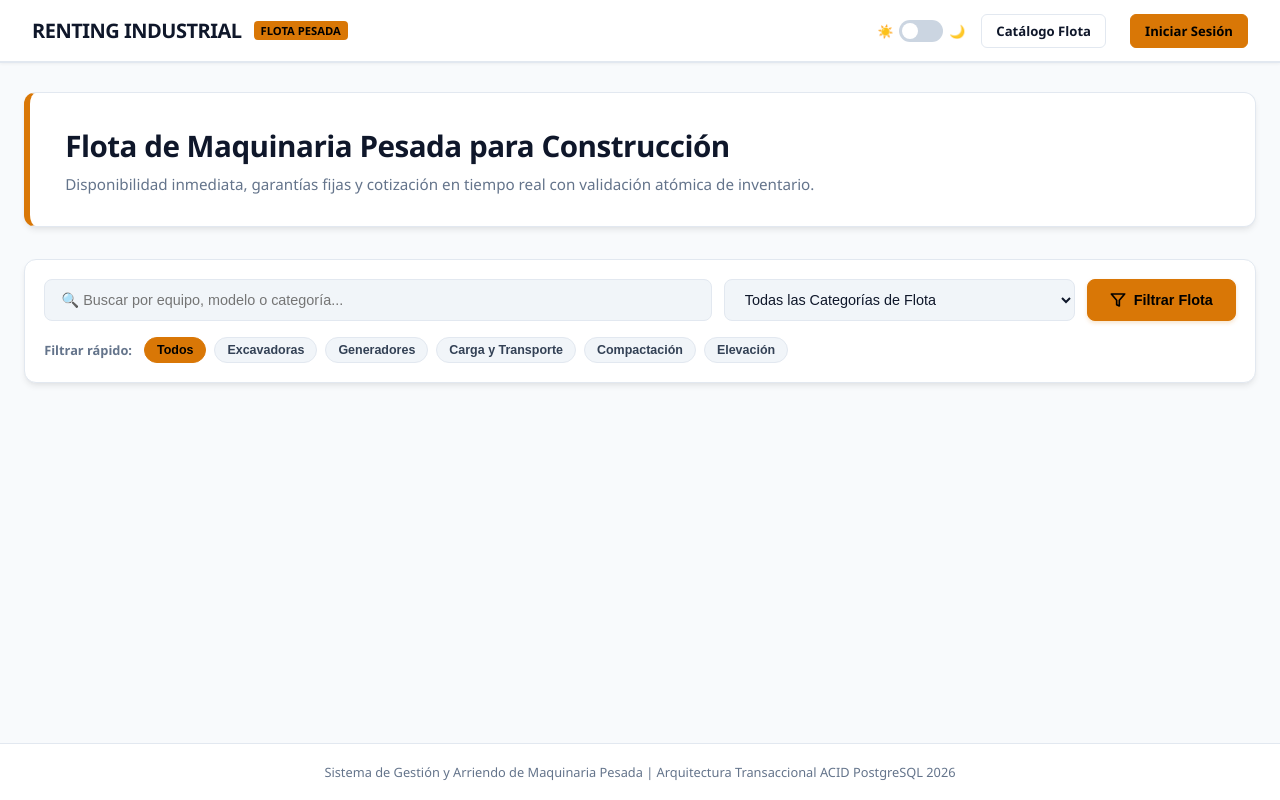
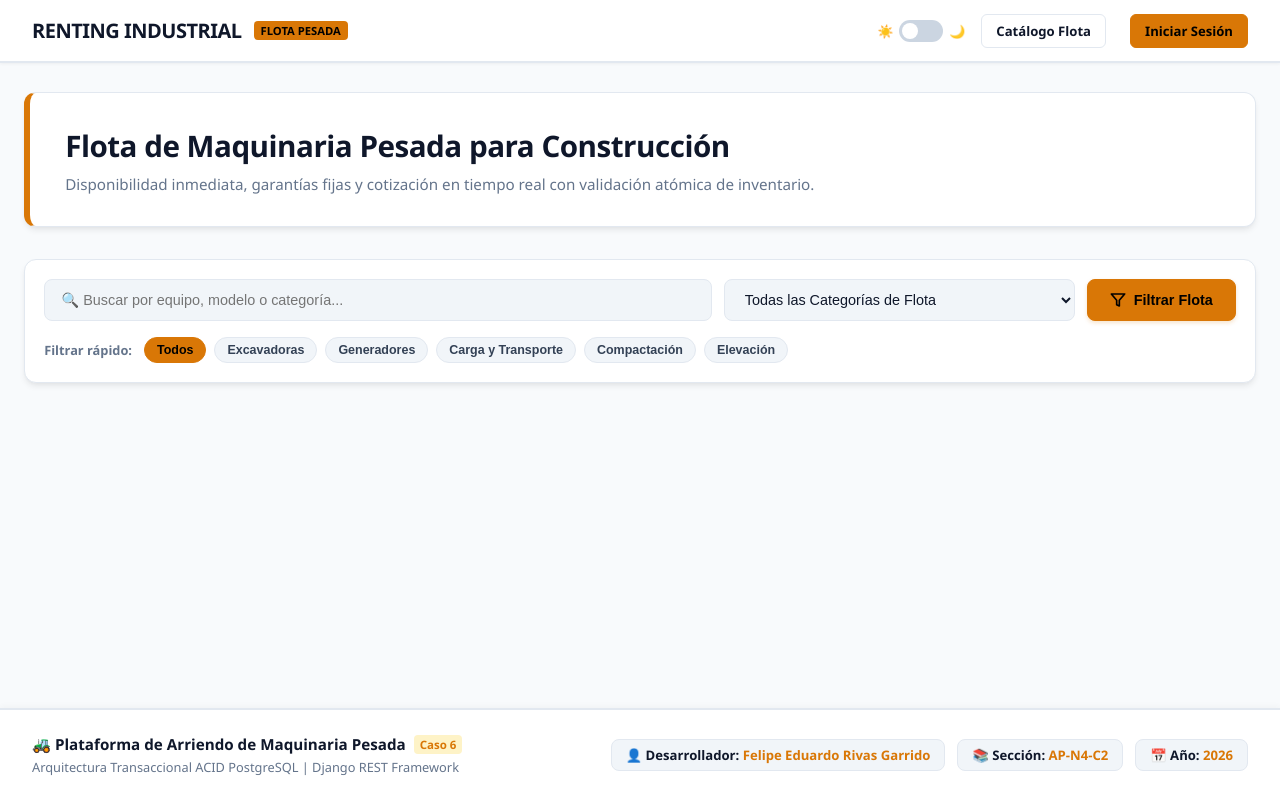
Before and after one commit to Pipegamer/EVA_2_BACKEND, a Django app: page / in a window 1280 px wide. Run offline with Django 5.2, Linux system fonts and the light colour scheme; parts of the project's set-up code (start-up, migrations or seed data) failed here and were passed over.

Commit message:
Actualizar footer con datos del estudiante y limpieza final

```diff
--- a/templates/base.html
+++ b/templates/base.html
@@ -23,6 +23,7 @@
             --hazard-red: #dc2626;
             --shadow-card: 0 4px 6px -1px rgba(0, 0, 0, 0.08), 0 2px 4px -2px rgba(0, 0, 0, 0.04);
             --header-bg: #ffffff;
+            --footer-bg: #ffffff;
         }
 
         /* ================= TEMA SECUNDARIO: MODO OSCURO ================= */
@@ -41,6 +42,7 @@
             --hazard-red: #ef4444;
             --shadow-card: 0 10px 15px -3px rgba(0, 0, 0, 0.5);
             --header-bg: #111827;
+            --footer-bg: #111827;
         }
 
         * {
@@ -204,16 +206,84 @@
             width: 100%;
         }
 
+        /* ================= FOOTER EXIGIDO POR LA PAUTA EVA-2 ================= */
         footer {
-            background-color: var(--bg-card);
-            border-top: 1px solid var(--border-ui);
-            padding: 1.2rem;
-            text-align: center;
-            font-size: 0.8rem;
-            color: var(--steel-gray);
+            background-color: var(--footer-bg);
+            border-top: 2px solid var(--border-ui);
+            padding: 1.5rem 2rem;
             margin-top: auto;
+            box-shadow: 0 -2px 6px rgba(0, 0, 0, 0.03);
         }
 
+        .footer-content {
+            max-width: 1300px;
+            margin: 0 auto;
+            display: flex;
+            justify-content: space-between;
+            align-items: center;
+            flex-wrap: wrap;
+            gap: 1rem;
+            font-size: 0.85rem;
+        }
+
+        .footer-left {
+            display: flex;
+            flex-direction: column;
+            gap: 4px;
+        }
+
+        .footer-title {
+            font-weight: 800;
+            color: var(--text-heading);
+            font-size: 0.95rem;
+            display: flex;
+            align-items: center;
+            gap: 8px;
+        }
+
+        .footer-subtitle {
+            color: var(--steel-gray);
+            font-size: 0.8rem;
+        }
+
+        .footer-right {
+            display: flex;
+            align-items: center;
+            gap: 12px;
+            flex-wrap: wrap;
+        }
+
+        .student-pill {
+            background-color: var(--input-bg);
+            border: 1px solid var(--border-ui);
+            padding: 6px 14px;
+            border-radius: 8px;
+            color: var(--text-heading);
+            font-weight: 700;
+            font-size: 0.82rem;
+            display: flex;
+            align-items: center;
+            gap: 8px;
+        }
+
+        .student-pill b {
+            color: var(--cat-yellow);
+        }
+
+        @media (max-width: 768px) {
+            .footer-content {
+                flex-direction: column;
+                align-items: flex-start;
+            }
+            .footer-right {
+                width: 100%;
+            }
+            .student-pill {
+                width: 100%;
+            }
+        }
+
+        /* Notificación flotante */
         #system-notification {
             position: fixed;
             bottom: 24px;
@@ -241,7 +311,7 @@
 
         <div class="nav-actions">
             <!-- Palanca Tema -->
-            <div class="theme-switch-wrap" title="Cambiar a Modo Oscuro">
+            <div class="theme-switch-wrap" title="Cambiar Tema">
                 <span style="font-size: 0.8rem;">☀️</span>
                 <label class="theme-switch">
                     <input type="checkbox" id="theme-toggle" onchange="alternarTema(this.checked)">
@@ -254,7 +324,7 @@
             <a href="/" class="btn-ui">Catálogo Flota</a>
             <a href="/dashboard/" id="nav-dashboard" class="btn-ui" style="display: none;">Panel Ejecutivo</a>
 
-            <!-- SWAGGER Y ADMIN: VISIBLES EXCLUSIVAMENTE PARA EL ADMINISTRADOR -->
+            <!-- SWAGGER Y DJANGO ADMIN: EXCLUSIVOS PARA EL ADMINISTRADOR -->
             <a href="/api/docs/" target="_blank" class="btn-ui" id="nav-swagger" style="display: none;">Swagger API</a>
             <a href="/admin/" target="_blank" class="btn-ui" id="nav-admin" style="display: none;">Django Admin</a>
 
@@ -269,8 +339,31 @@
         {% block content %}{% endblock %}
     </main>
 
+    <!-- FOOTER INSTITUCIONAL EVA-2 -->
     <footer>
-        Sistema de Gestión y Arriendo de Maquinaria Pesada | Arquitectura Transaccional ACID PostgreSQL 2026
+        <div class="footer-content">
+            <div class="footer-left">
+                <div class="footer-title">
+                    <span>🚜 Plataforma de Arriendo de Maquinaria Pesada</span>
+                    <span style="font-size: 0.72rem; background: var(--cat-amber-dim); color: var(--cat-yellow); padding: 2px 6px; border-radius: 4px; font-weight: 800;">Caso 6</span>
+                </div>
+                <div class="footer-subtitle">
+                    Arquitectura Transaccional ACID PostgreSQL | Django REST Framework
+                </div>
+            </div>
+
+            <div class="footer-right">
+                <div class="student-pill">
+                    <span>👤 Desarrollador: <b>Felipe Eduardo Rivas Garrido</b></span>
+                </div>
+                <div class="student-pill">
+                    <span>📚 Sección: <b>AP-N4-C2</b></span>
+                </div>
+                <div class="student-pill">
+                    <span>📅 Año: <b>2026</b></span>
+                </div>
+            </div>
+        </div>
     </footer>
 
     <div id="system-notification"></div>
@@ -331,18 +424,18 @@
                 if (esAdmin) {
                     navDash.style.display = 'inline-flex';
                     navAdm.style.display = 'inline-flex';
-                    navSwagger.style.display = 'inline-flex'; // Solo el admin ve Swagger
+                    navSwagger.style.display = 'inline-flex';
                 } else {
                     navDash.style.display = 'none';
                     navAdm.style.display = 'none';
-                    navSwagger.style.display = 'none'; // El cliente nunca ve Swagger
+                    navSwagger.style.display = 'none';
                 }
             } else {
                 btnLogin.style.display = 'inline-flex';
                 btnLogout.style.display = 'none';
                 navDash.style.display = 'none';
                 navAdm.style.display = 'none';
-                navSwagger.style.display = 'none'; // No autenticados tampoco lo ven en el menú
+                navSwagger.style.display = 'none';
                 userBadge.innerHTML = '';
             }
         }
```
Also changed, not shown: seed_maquinaria.py (deleted, +0 -146 lines).
